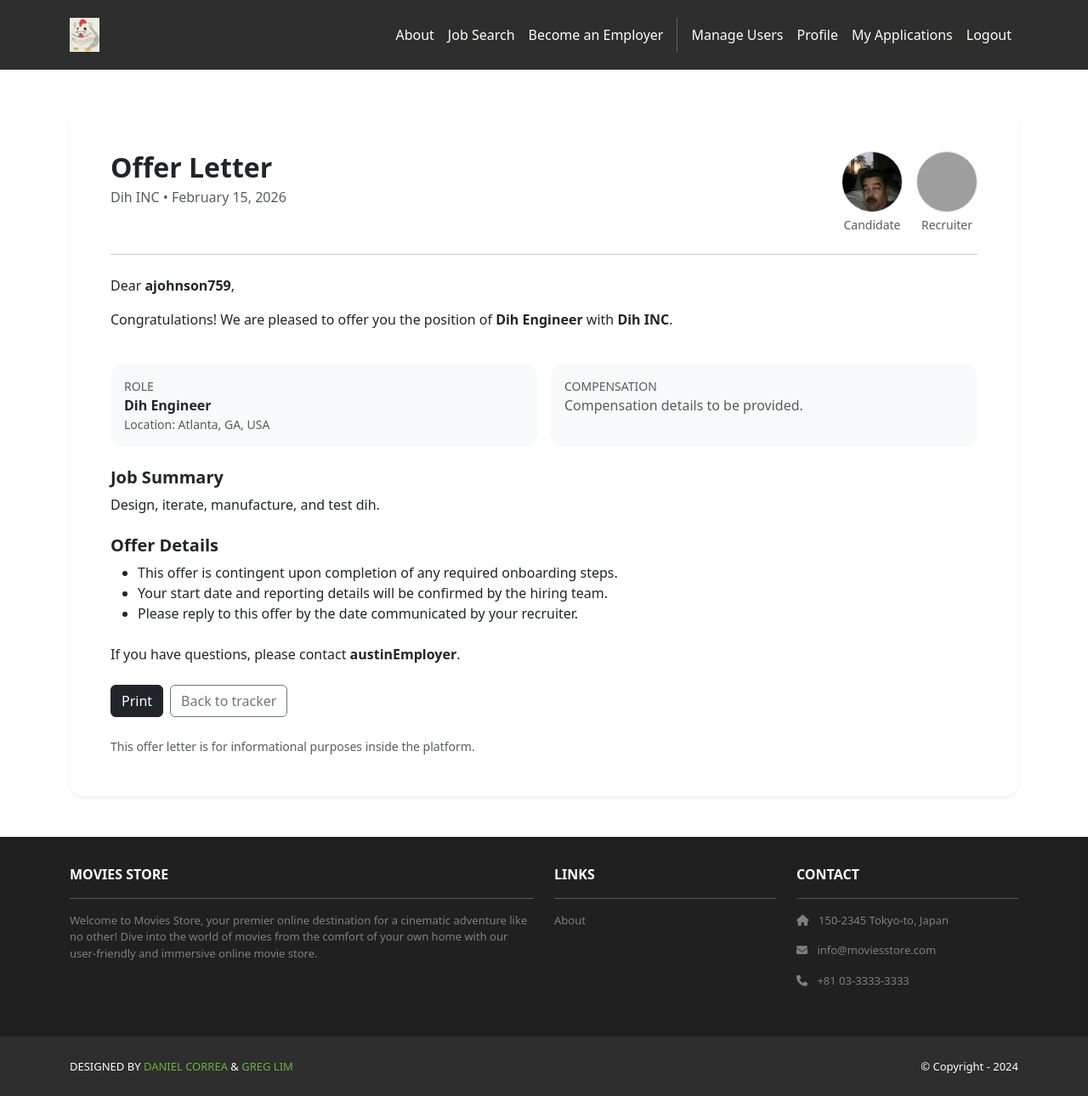
After one commit to Runningbird20/Project-2, a Django app: page /apply/offer-letter/2/ in a window 1280 px wide. The commit adds this page. Shown: the whole page at 85% size. Run offline with Django 5.2, Linux system fonts and the light colour scheme; a user stored in the database is signed in; data comes from the database, SQL or seed files in the repository; both versions use the stored data as it was after the commit; some libraries are stand-ins or nearby versions; grey boxes are pictures that could not be loaded.

Commit message:
Offer letter and profile picture functionality added

```diff
--- a/accounts/models.py
+++ b/accounts/models.py
@@ -13,6 +13,12 @@ class Profile(models.Model):
         max_length=20,
         choices=AccountType.choices,
         default=AccountType.APPLICANT
+    )
+
+    profile_picture = models.ImageField(
+        upload_to="profile_pics/",
+        blank=True,
+        null=True
     )
 
     # Applicant-ish fields (keep your existing ones)
@@ -38,6 +44,8 @@ class Profile(models.Model):
     show_work_experience = models.BooleanField(default=True)
     show_links = models.BooleanField(default=True)
 
+
+
     def __str__(self):
         return f"{self.user.username} Profile"
 
--- a/apply/models.py
+++ b/apply/models.py
@@ -22,11 +22,9 @@ class Application(models.Model):
     ]
 
     user = models.ForeignKey(User, on_delete=models.CASCADE)
-    # Changed this to point to the actual JobPost model
     job = models.ForeignKey(JobPost, on_delete=models.CASCADE, related_name="applications")
     note = models.TextField(blank=True)
 
-    # Added a FileField to actually store the resume
     resume_file = models.FileField(upload_to="resumes/", blank=True, null=True)
 
     resume_type = models.CharField(
@@ -37,7 +35,6 @@ class Application(models.Model):
     status = models.CharField(max_length=20, choices=STATUS_CHOICES, default="applied")
 
     class Meta:
-        # Prevents a user from applying to the same job twice
         unique_together = ("user", "job")
 
     def __str__(self):
--- /dev/null
+++ b/apply/templates/apply/offer_letter.html
@@ -0,0 +1,118 @@
+{% extends "base.html" %}
+{% load static %}
+{% block content %}
+<div class="container py-5">
+  <div class="card border-0 shadow-sm rounded-4">
+    <div class="card-body p-5">
+
+      <div class="d-flex justify-content-between align-items-start flex-wrap gap-3">
+        <div>
+          <h2 class="fw-bold mb-1">Offer Letter</h2>
+          <div class="text-muted">
+            {{ template_data.job.company }} • {{ template_data.today|date:"F j, Y" }}
+          </div>
+        </div>
+
+        <div class="d-flex align-items-center gap-3">
+          <!-- Applicant picture -->
+          <div class="text-center">
+            {% if template_data.applicant_profile.profile_picture %}
+              <img src="{{ template_data.applicant_profile.profile_picture.url }}"
+                   class="rounded-circle border"
+                   style="width:72px;height:72px;object-fit:cover;"
+                   alt="Applicant photo">
+            {% else %}
+              <img src="{% static 'img/default_avatar.png' %}"
+                   class="rounded-circle border"
+                   style="width:72px;height:72px;object-fit:cover;"
+                   alt="Applicant photo">
+            {% endif %}
+            <div class="small text-muted mt-1">Candidate</div>
+          </div>
+
+          <!-- Recruiter picture -->
+          <div class="text-center">
+            {% if template_data.recruiter_profile.profile_picture %}
+              <img src="{{ template_data.recruiter_profile.profile_picture.url }}"
+                   class="rounded-circle border"
+                   style="width:72px;height:72px;object-fit:cover;"
+                   alt="Recruiter photo">
+            {% else %}
+              <img src="{% static 'img/default_avatar.png' %}"
+                   class="rounded-circle border"
+                   style="width:72px;height:72px;object-fit:cover;"
+                   alt="Recruiter photo">
+            {% endif %}
+            <div class="small text-muted mt-1">Recruiter</div>
+          </div>
+        </div>
+      </div>
+
+      <hr class="my-4">
+
+      <p class="mb-3">
+        Dear <b>{{ template_data.application.user.get_full_name|default:template_data.application.user.username }}</b>,
+      </p>
+
+      <p class="mb-3">
+        Congratulations! We are pleased to offer you the position of
+        <b>{{ template_data.job.title }}</b> with <b>{{ template_data.job.company }}</b>.
+      </p>
+
+      <div class="row g-3 my-4">
+        <div class="col-md-6">
+          <div class="p-3 bg-light rounded-4 h-100">
+            <div class="text-uppercase small text-muted">Role</div>
+            <div class="fw-semibold">{{ template_data.job.title }}</div>
+            {% if template_data.job.location %}
+              <div class="text-muted small">Location: {{ template_data.job.location }}</div>
+            {% endif %}
+          </div>
+        </div>
+
+        <div class="col-md-6">
+          <div class="p-3 bg-light rounded-4 h-100">
+            <div class="text-uppercase small text-muted">Compensation</div>
+            {% if template_data.job.salary_range %}
+              <div class="fw-semibold">{{ template_data.job.salary_range }}</div>
+            {% else %}
+              <div class="text-muted">Compensation details to be provided.</div>
+            {% endif %}
+          </div>
+        </div>
+      </div>
+
+      {% if template_data.job.description %}
+        <h5 class="fw-bold mt-4">Job Summary</h5>
+        <p style="white-space: pre-wrap;">{{ template_data.job.description }}</p>
+      {% endif %}
+
+      <h5 class="fw-bold mt-4">Offer Details</h5>
+      <ul class="mb-4">
+        <li>This offer is contingent upon completion of any required onboarding steps.</li>
+        <li>Your start date and reporting details will be confirmed by the hiring team.</li>
+        <li>Please reply to this offer by the date communicated by your recruiter.</li>
+      </ul>
+
+      <p class="mb-4">
+        If you have questions, please contact
+        <b>{{ template_data.job.owner.get_full_name|default:template_data.job.owner.username }}</b>.
+      </p>
+
+      <div class="d-flex gap-2">
+        <button class="btn btn-dark" onclick="window.print()">Print</button>
+        {% if template_data.is_applicant %}
+          <a class="btn btn-outline-secondary" href="{% url 'apply:application_status' %}">Back to tracker</a>
+        {% else %}
+          <a class="btn btn-outline-secondary" href="{% url 'apply:employer_pipeline' template_data.job.id %}">Back to pipeline</a>
+        {% endif %}
+      </div>
+
+      <div class="small text-muted mt-4">
+        This offer letter is for informational purposes inside the platform.
+      </div>
+
+    </div>
+  </div>
+</div>
+{% endblock %}
--- a/apply/urls.py
+++ b/apply/urls.py
@@ -9,4 +9,6 @@ urlpatterns = [
     path('update-status/<int:application_id>/', views.update_status, name='update_status'),
     path('pipeline/<int:job_id>/', views.employer_pipeline, name='employer_pipeline'),
     path('pipeline/<int:job_id>/export/', views.export_applicants_csv, name='export_applicants_csv'),
+    path('offer-letter/<int:application_id>/', views.offer_letter, name='offer_letter'),
+
 ]
--- a/apply/views.py
+++ b/apply/views.py
@@ -7,6 +7,8 @@ from django.http import JsonResponse, HttpResponseForbidden, HttpResponse
 from django.views.decorators.http import require_POST
 import json
 import csv
+from django.utils import timezone
+from accounts.models import Profile
 
 @login_required
 def submit_application(request, job_id):
@@ -107,3 +109,38 @@ def export_applicants_csv(request, job_id):
         ])
 
     return response
+
+@login_required
+def offer_letter(request, application_id):
+    application = get_object_or_404(
+        Application.objects.select_related("user", "job", "job__owner"),
+        id=application_id
+    )
+
+    is_applicant = application.user == request.user
+    is_recruiter = application.job.owner == request.user
+
+    # Only applicant or the job owner can view the offer letter
+    if not (is_applicant or is_recruiter):
+        return HttpResponseForbidden("You do not have access to this offer letter.")
+
+    # Only visible once accepted (you said “once they get accepted”)
+    # Use 'offer' as accepted stage (or include 'closed' if you later use it for “accepted/complete”).
+    if application.status not in ("offer", "closed"):
+        raise Http404("Offer letter not available.")
+
+    applicant_profile, _ = Profile.objects.get_or_create(user=application.user)
+    recruiter_profile, _ = Profile.objects.get_or_create(user=application.job.owner)
+
+    template_data = {
+        "title": "Offer Letter",
+        "application": application,
+        "job": application.job,
+        "applicant_profile": applicant_profile,
+        "recruiter_profile": recruiter_profile,
+        "is_applicant": is_applicant,
+        "is_recruiter": is_recruiter,
+        "today": timezone.now(),
+    }
+
+    return render(request, "apply/offer_letter.html", {"template_data": template_data})
--- a/project2/settings.py
+++ b/project2/settings.py
@@ -127,4 +127,4 @@ STATICFILES_DIRS = [
 ]
 
 MEDIA_URL = '/media/'
-MEDIA_ROOT = BASE_DIR
+MEDIA_ROOT = BASE_DIR / "media"
```
Also changed, not shown: accounts/forms.py (+20 -7 lines), accounts/templates/accounts/edit_profile.html (+16 -11 lines), accounts/templates/accounts/profile.html (+32 -7 lines), accounts/templates/accounts/public_profile.html (+30 -7 lines), accounts/templates/accounts/signup.html (+22 -9 lines), accounts/views.py (+60 -46 lines), apply/templates/apply/status.html (+22 -10 lines), accounts/migrations/0007_profile_profile_picture.py (added), db.sqlite3, media/profile_pics/IMG_9885.jpg (added), media/profile_pics/View_recent_photos_4.png (added), media/profile_pics/bibi.jpg (added).
